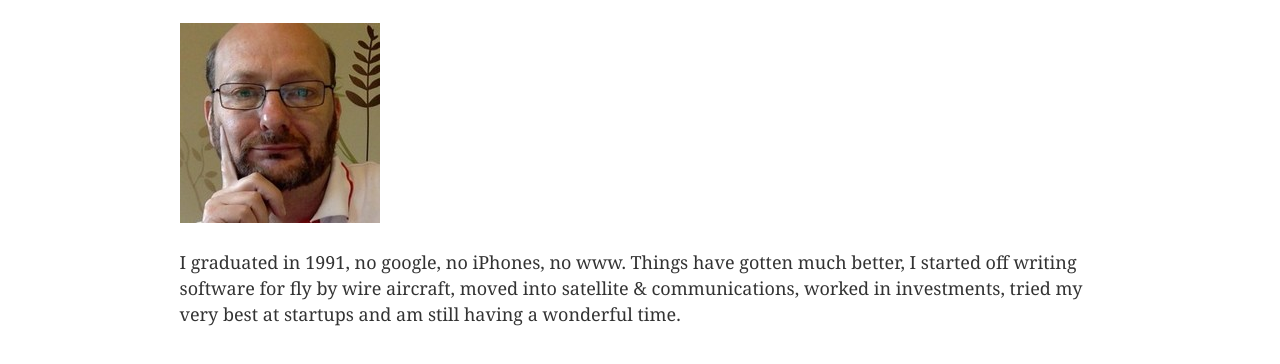
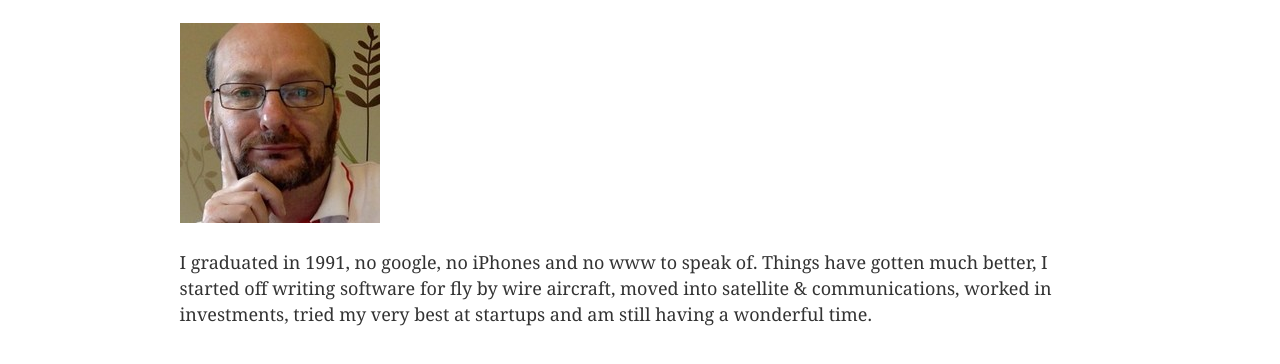
Before and after one commit to ghinks/gatsby-default-starter, a Gatsby site: page / in a window 1280 px wide. Shown: the part 100-464 px from the top of the page. Built offline with nearby package versions, Linux system fonts and the light colour scheme; Gatsby itself is replaced by a stand-in of ours.

Commit message:
change the www description text

```diff
--- a/src/pages/index.js
+++ b/src/pages/index.js
@@ -12,7 +12,7 @@ const IndexPage = () => (
     </div>
     <p>
       {" "}
-      I graduated in 1991, no google, no iPhones, no www. Things have gotten
+      I graduated in 1991, no google, no iPhones and no www to speak of. Things have gotten
       much better, I started off writing software for fly by wire aircraft,
       moved into satellite & communications, worked in investments, tried my
       very best at startups and am still having a wonderful time.
```
